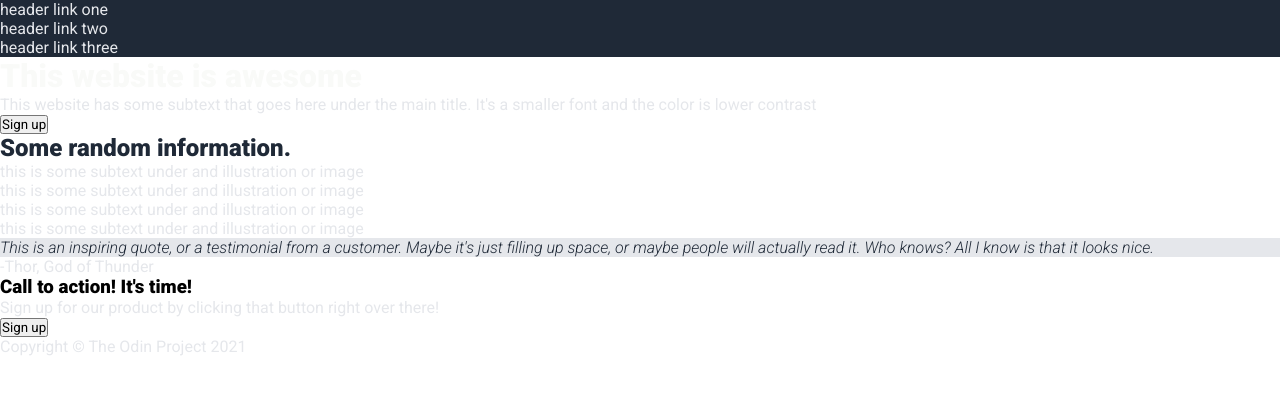
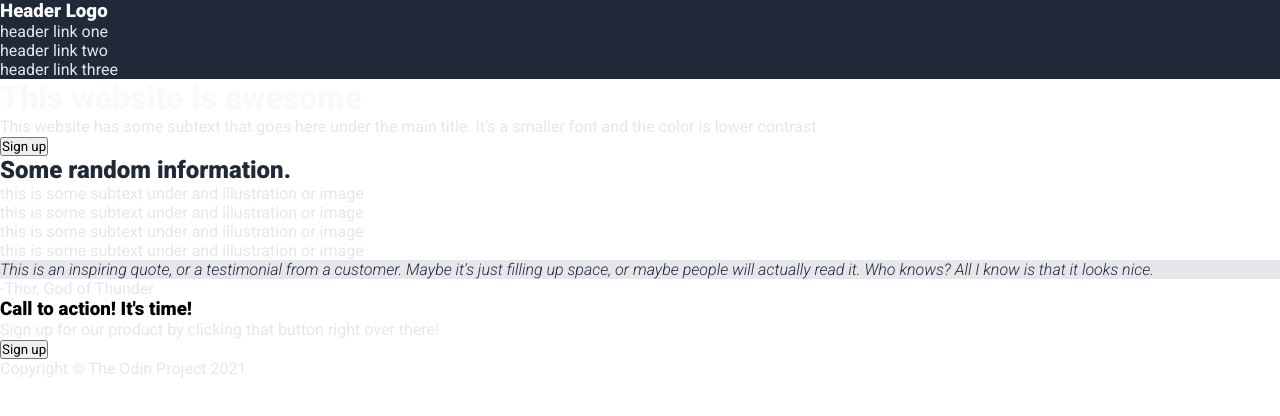
Before and after one commit to JwOhEight/website-copy-v2, a plain HTML site: page index.html in a window 1280 px wide. Drawn offline with Linux system fonts and the light colour scheme.

Commit message:
Add text to h3 element
- 'Header Logo'

```diff
--- a/index.html
+++ b/index.html
@@ -12,7 +12,7 @@
 <body>
     <div id="header">
         <ul class="header-link">
-            <h3 class="header-logo"></h3>
+            <h3 class="header-logo">Header Logo</h3>
             <li>header link one</li>
             <li>header link two</li>
             <li>header link three</li>
```
